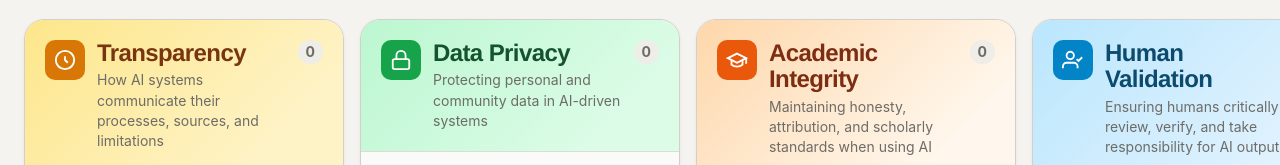
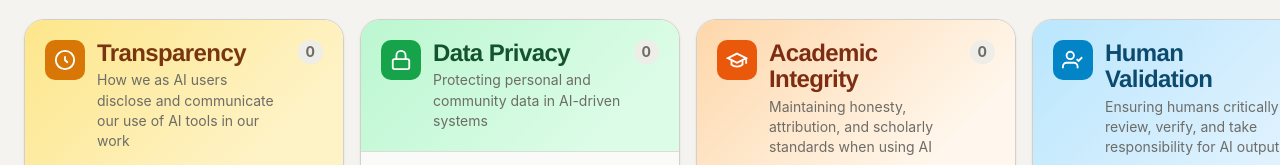
Before and after one commit to noelv-09/ai-guidelines-mural, a plain HTML site: page index.html in a window 1280 px wide. Shown: the part 520-685 px from the top of the page. Drawn offline with Linux system fonts and the light colour scheme; no server answers; a web font is replaced by a local one.

Commit message:
Update Transparency description to focus on user AI disclosure

```diff
--- a/index.html
+++ b/index.html
@@ -104,7 +104,7 @@
         </div>
         <div class="theme-meta">
           <h2 class="theme-title">Transparency</h2>
-          <p class="theme-desc">How AI systems communicate their processes, sources, and limitations</p>
+          <p class="theme-desc">How we as AI users disclose and communicate our use of AI tools in our work</p>
         </div>
         <span class="note-badge" id="badge-transparency">0</span>
       </div>
```
